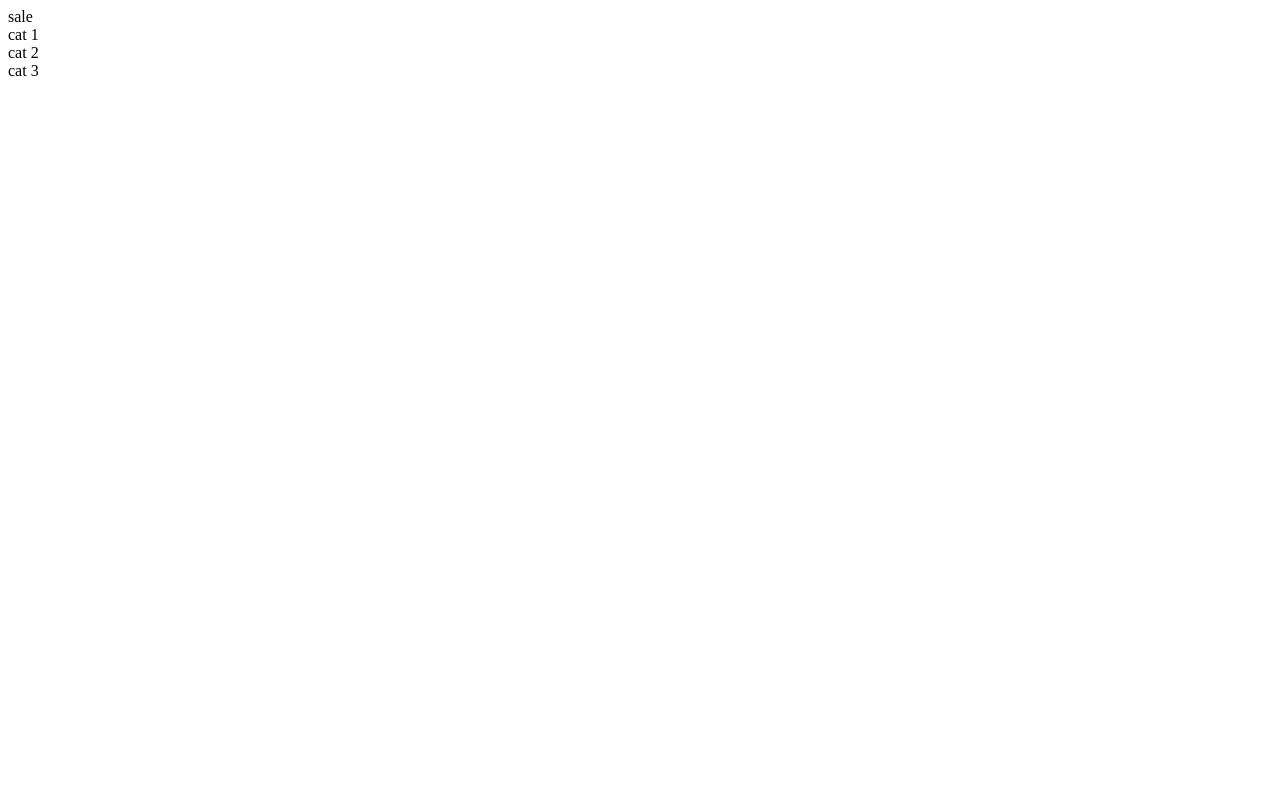
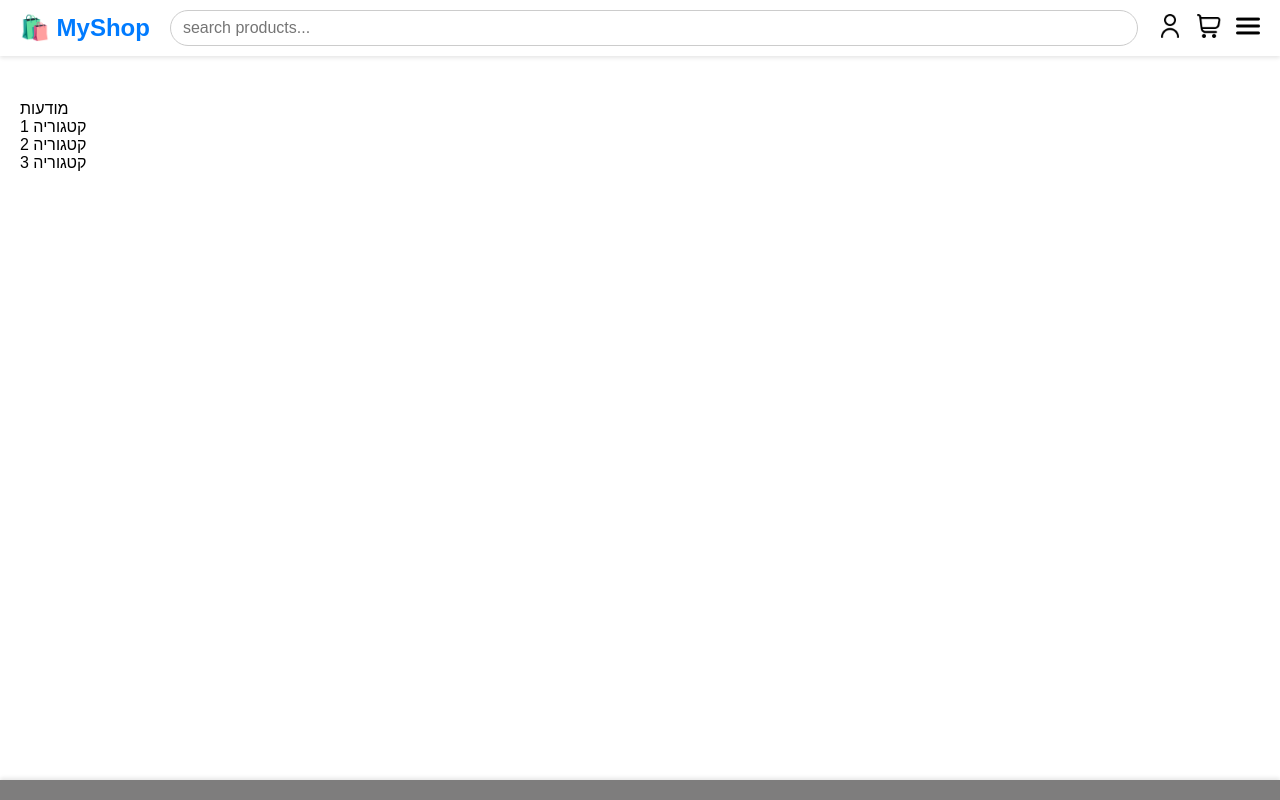
Before and after one commit to miriz2099/final-course-project, a plain HTML site: page index.html in a window 1280 px wide. Drawn offline with Linux system fonts and the light colour scheme.

Commit message:
add the heders

```diff
--- a/index.html
+++ b/index.html
@@ -4,30 +4,56 @@
 <head>
     <meta charset="UTF-8">
     <meta name="viewport" content="width=device-width, initial-scale=1.0">
-    <title>Document</title>
+    <title>my shop</title>
+    <link rel="stylesheet" href="style.css">
 </head>
 
 <body>
+    <div class="wrapper">
+        <header class="main-header">
 
+            <!-- Logo on the left -->
+            <div class="logo">🛍️ MyShop</div>
+
+            <!-- Search bar in the middle -->
+            <input type="text" id="search-input" placeholder="search products..." class="search-bar">
+            <!-- Icons on the right -->
+            <div class="icons">
+                <a href="/login" class="icon">
+                    <img src="user.png" alt="User" />
+                </a>
+                <a href="/cart" class="icon">
+                    <img src="shopping-cart.png" alt="Shopping Cart" />
+                </a>
                 <nav>
+                    <img src="menu.png" alt="Menu" />
+                </nav>
+            </div>
 
-    </nav>
+        </header>
+
         <main>
+            <div id="results"></div>
+            <section>
+                מודעות
+            </section>
+            <section>קטגוריה 1
+            </section>
 
-        <section>
-            sale
-        </section>
-        <section>cat 1</section>
+            <section>קטגוריה 2</section>
 
-        <section>cat 2</section>
+            <section>קטגוריה 3</section>
 
-        <section>cat 3</section>
 
         </main>
         <footer>
             <div></div>
             <div></div>
         </footer>
+
+    </div>
 </body>
 
+<script src="script.js"></script>
+
 </html>
--- a/style.css
+++ b/style.css
@@ -0,0 +1,98 @@
+   * {
+       box-sizing: border-box;
+   }
+
+
+   body {
+       font-family: Arial, sans-serif;
+       margin: 0;
+       padding: 0;
+       box-sizing: border-box;
+   }
+
+   html,
+   body {
+       height: 100%;
+       margin: 0;
+   }
+
+   .wrapper {
+       min-height: 100%;
+       display: flex;
+       flex-direction: column;
+   }
+
+   header {
+       background-color: #f8f8f8;
+       padding: 10px 20px;
+       display: flex;
+       justify-content: space-between;
+       align-items: center;
+   }
+
+   header.main-header {
+       position: fixed;
+       top: 0;
+       left: 0;
+       width: 100vw;
+       z-index: 1000;
+       display: flex;
+       align-items: center;
+       justify-content: space-between;
+       padding: 10px 20px;
+       background-color: #ffffff;
+       box-shadow: 0 2px 4px rgba(0, 0, 0, 0.1);
+   }
+
+   main {
+       padding: 20px;
+       margin-top: 80px;
+       /* Adjust based on header height */
+   }
+
+   .logo {
+       font-size: 24px;
+       font-weight: bold;
+       color: #007bff;
+   }
+
+   .search-bar {
+       flex: 1;
+       margin: 0 20px;
+       padding: 8px 12px;
+       border-radius: 20px;
+       border: 1px solid #ccc;
+       font-size: 16px;
+   }
+
+   .icons {
+       display: flex;
+       align-items: center;
+       gap: 15px;
+   }
+
+   .icons img,
+   nav img {
+       width: 24px;
+       height: 24px;
+       cursor: pointer;
+   }
+
+   /* מרווח מתחת להדר כדי שלא יכסה את התוכן */
+   .page-content {
+       margin-top: 80px;
+       /* הגובה של ההדר + רווח */
+       padding: 20px;
+   }
+
+   footer {
+       position: fixed;
+       bottom: 0;
+       left: 0;
+       width: 100%;
+       background-color: #7e7d7d;
+       text-align: center;
+       padding: 10px;
+       box-shadow: 0 -2px 4px rgba(0, 0, 0, 0.1);
+       z-index: 999;
+   }
```
Also changed, not shown: menu.png (added), shopping-cart.png (added), user.png (added). Lines whose indentation alone changed are shown as unchanged.
